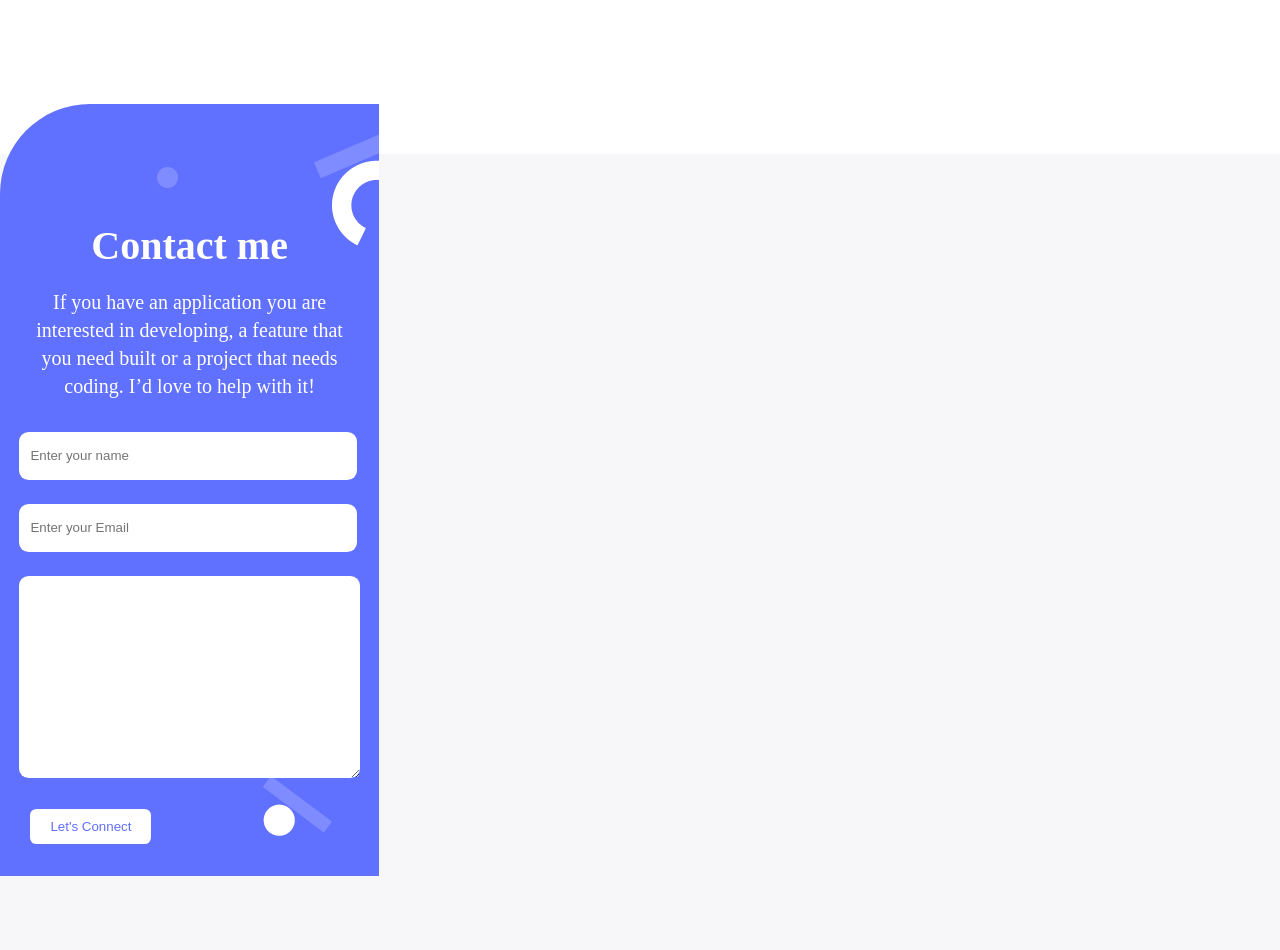
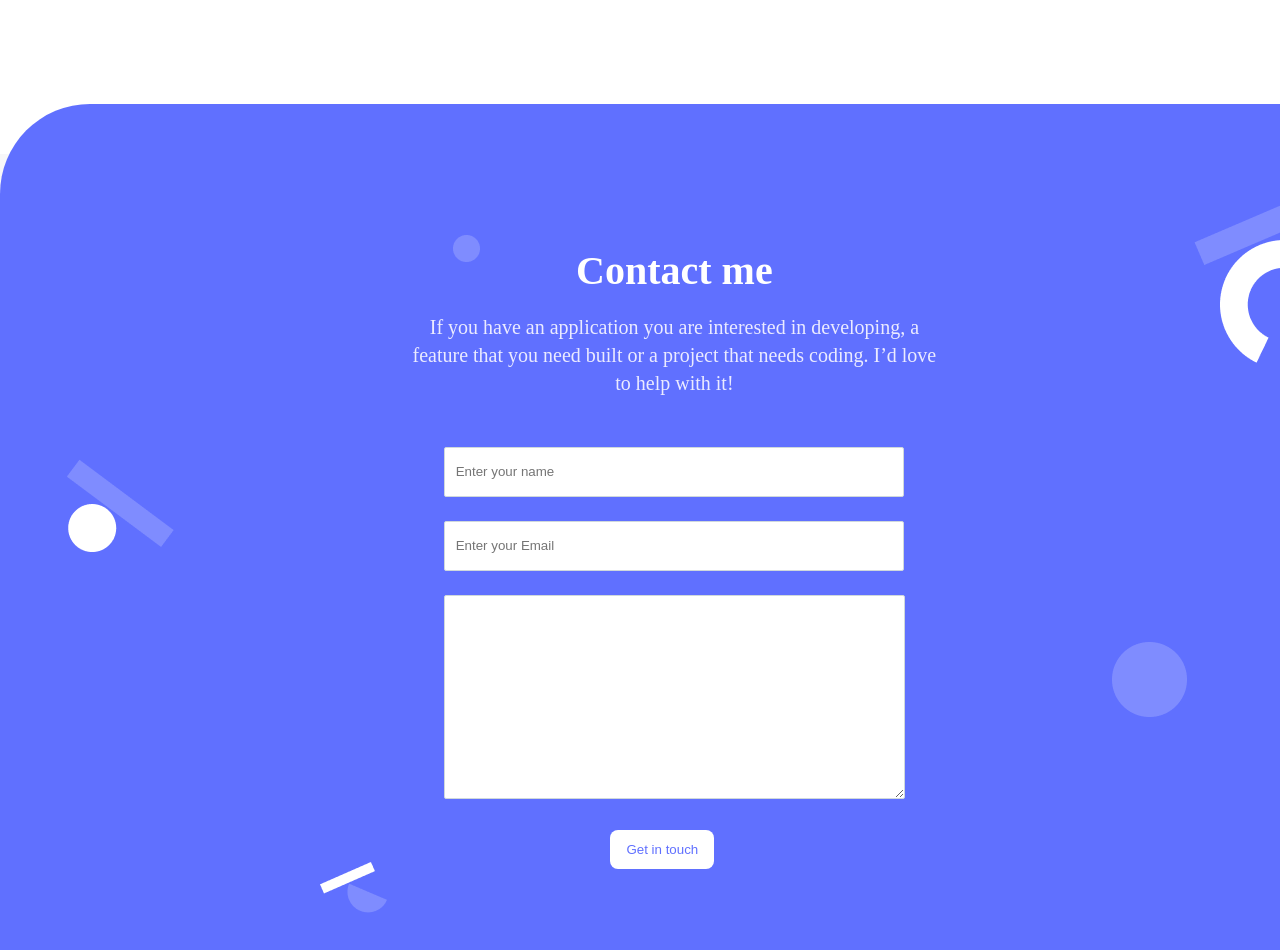
Before and after one commit to ShamiGondal/My_Portfolio, a plain HTML site: page index.html in a window 1280 px wide. Shown: the part 4120-5070 px from the top of the page. Before the commit the page ends 4996 px from the top, so only its background shows below. Drawn offline with Linux system fonts and the light colour scheme.

Commit message:
added Contact form for desktop

```diff
--- a/style.css
+++ b/style.css
@@ -677,5 +677,103 @@ form textarea {
   .skill_dropdown {
     margin-top: 20px;
   }
+  .contact_form_container {
+    position: relative;
+    min-width: 51.8rem;
+    height: 28.875rem;
+    padding: 14.06rem 16.25rem;
+    margin-top: -50px;
+    background-color: #6070ff;
+    border-top-left-radius: 5.625rem;
+    z-index: 1;
+  }
+  .contact_form_container_img {
+    display: none;
+  }
+  .contact_form_container_img_md {
+    display: block;
+    position: absolute;
+    right: 0;
+    top: 6rem;
+    z-index: -1;
+  }
+  .container_content {
+    display: flex;
+    padding: 20px;
+    flex-direction: column;
+    justify-content: center;
+    align-items: center;
+    text-align: center;
+    margin-top: -200px;
+  }
+  .container_content h1 {
+    margin-top: 6rem;
+    color: white;
+    font-size: 2.5rem;
+    font-style: normal;
+    font-weight: 700;
+    line-height: 3.25rem;
+  }
 
+  .container_content p {
+    color: white;
+    margin-top: 1rem;
+    font-size: 1.25rem;
+    font-style: normal;
+    font-weight: 400;
+    line-height: 1.75rem;
+    width: 33.5625rem;
+    height: 6.375rem;
+    color: var(--primary-b-50, #ebebff);
+    text-align: center;
+  }
+
+  form {
+    margin-top: 2rem;
+    display: flex;
+    flex-direction: column;
+    gap: 1.5rem;
+  }
+  form input {
+    flex-shrink: 0;
+    padding-left: 0.7rem;
+    border: none;
+    width: 27.9375rem;
+    height: 3rem;
+    border-radius: 0.125rem;
+    border: 1px solid var(--base-100, #cfd8dc);
+    background: var(--mono-white, #fff);
+  }
+
+  form textarea {
+    flex-shrink: 0;
+    z-index: 1;
+    padding: 1rem 1rem;
+    color: black;
+    border: none;
+    width: 26.7375rem;
+    height: 10.625rem;
+    border-radius: 0.125rem;
+    border: 1px solid var(--base-100, #cfd8dc);
+    background: var(--mono-white, #fff);
+  }
+  #form_btn {
+    display: none;
+  }
+  #form_btn_md {
+    margin-top: 0.7rem;
+    margin-left: 21.9rem;
+    color: #6070ff;
+    border: none;
+    display: flex;
+    padding: 0.75rem 1rem;
+    align-items: center;
+    border-radius: 0.5rem;
+    background: var(--neutrals-n-0, #fff);
+    cursor: pointer;
+    z-index: 1;
+  }
+  #form_btn_md:hover{
+    font-size: 0.9rem;
+  }
 }
```
